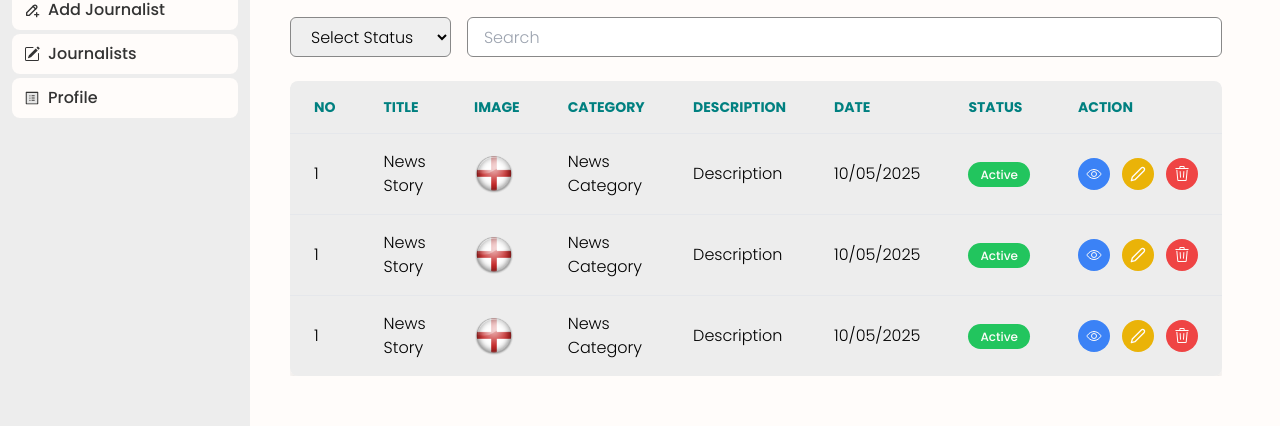
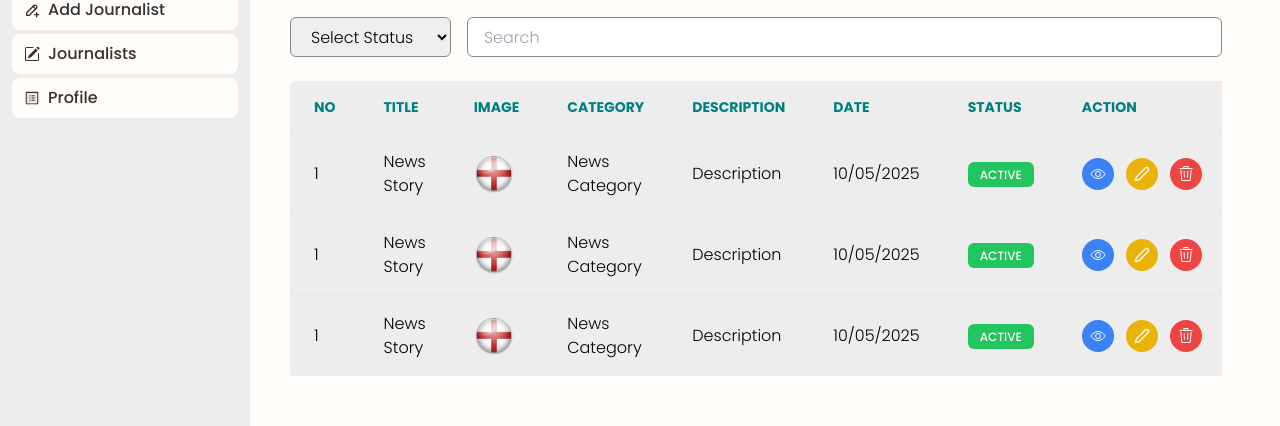
Before and after one commit to Nimira43/World-News, a React (Vite) app in the folder client/: page /dashboard/news in a window 1280 px wide. Shown: the part 168-594 px from the top of the page. Built offline with nearby package versions, Linux system fonts and the light colour scheme.

Commit message:
Updating border radius'

```diff
--- a/client/src/dashboard/components/NewsContent.jsx
+++ b/client/src/dashboard/components/NewsContent.jsx
@@ -17,7 +17,7 @@ const NewsContent = () => {
         <input type='text' placeholder='Search' className='w-full px-4 py-4 rounded-md border border-grey-medium outline-0 focus:border-grey-dark h-10' />
       </div>
       <div className='overflow-x-auto'>
-        <table className='w-full table-auto bg-light shadow-lg rounded-lg overflow-hidden'>
+        <table className='w-full table-auto bg-light shadow-lg rounded-md overflow-hidden'>
           <thead className='bg-grey-light text-primary uppercase text-sm'>
             <tr>
               <th className='py-4 px-6 text-left'>No</th>
@@ -49,7 +49,7 @@ const NewsContent = () => {
                 <td className='py-4 px-6'>Description</td>
                 <td className='py-4 px-6'>10/05/2025</td>
                 <td className='py-4 px-6'>
-                  <span className='px-3 py-1 bg-green-500 text-light rounded-full text-xs font-medium'>Active</span>
+                  <span className='px-3 py-1 bg-green-500 text-light rounded-md text-xs font-medium uppercase'>Active</span>
                 </td>
                 <td className='py-4 px-6'>
                   <div className='flex gap-3'>
```
